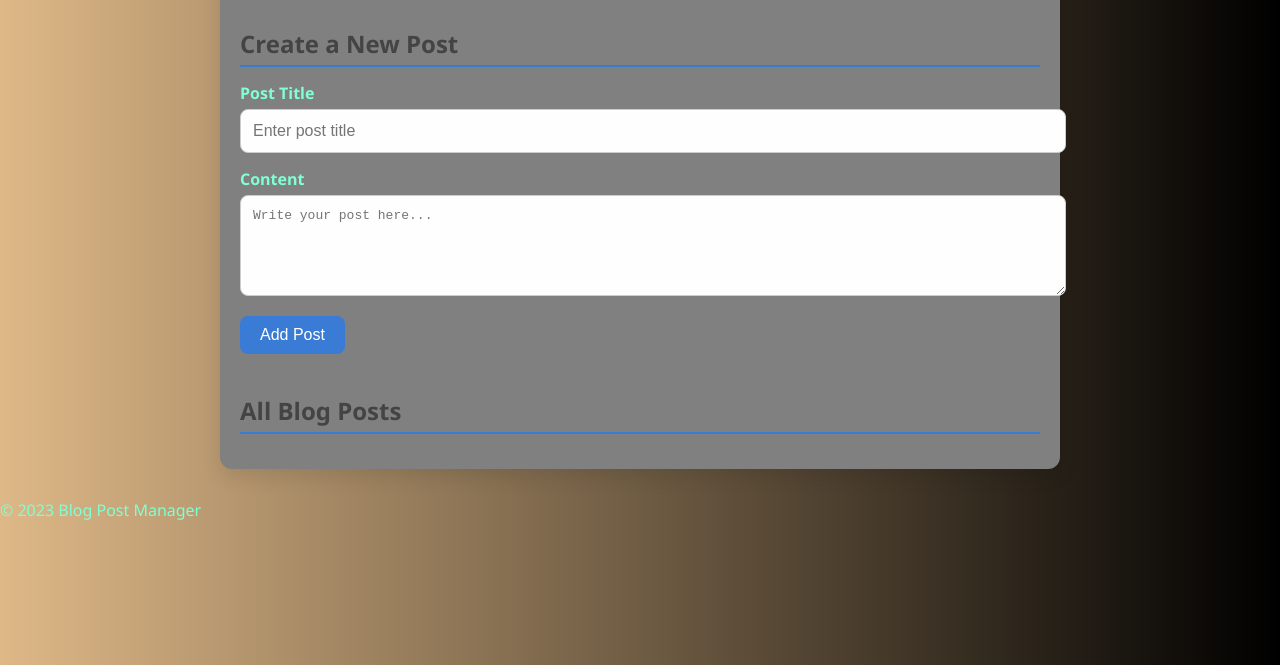
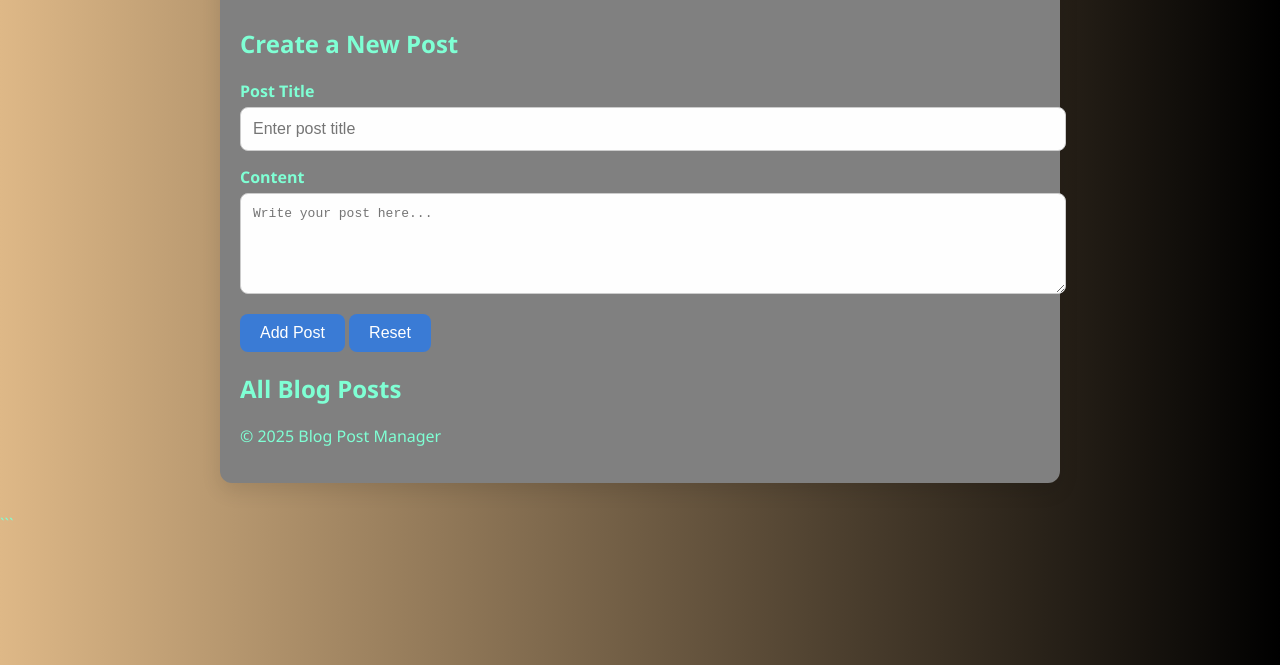
Before and after one commit to LyonHunchoNganga/blog-manager, a plain HTML site: page index.html in a window 1280 px wide. Shown: the part 135-800 px from the top of the page. Drawn offline with Linux system fonts and the light colour scheme.

````diff
--- a/index.html
+++ b/index.html
@@ -1,14 +1,4 @@
 <!DOCTYPE html>
-<html lang="en">
-<head>
-  <meta charset="UTF-8">
-  <meta name="viewport" content="width=device-width, initial-scale=1.0">
-  <title>Document</title>
-</head>
-<body>
-
-</body>
-</html>
 <html lang="en">
 
 <head>
@@ -24,31 +14,41 @@
       <h1>Blog Post Manager</h1>
     </header>
 
-    <section id="post-form-section">
-      <h2>Create a New Post</h2>
+    <main>
+      <section aria-labelledby="create-post-heading">
+        <h2 id="create-post-heading">Create a New Post</h2>
         <form id="post-form">
           <div class="form-group">
             <label for="title">Post Title</label>
-          <input type="text" id="title" placeholder="Enter post title" required />
+            <input type="text" id="title" name="title" placeholder="Enter post title" required />
           </div>
+
           <div class="form-group">
             <label for="content">Content</label>
-          <textarea id="content" rows="5" placeholder="Write your post here..." required></textarea>
+            <textarea id="content" name="content" rows="5" placeholder="Write your post here..." required></textarea>
           </div>
+
+          <div class="form-actions">
             <button type="submit">Add Post</button>
+            <button type="reset">Reset</button>
+
+          </div>
         </form>
       </section>
 
-    <section id="posts-section">
-      <h2>All Blog Posts</h2>
-      <div id="posts-list"></div>
+      <section aria-labelledby="all-posts-heading">
+        <h2 id="all-posts-heading">All Blog Posts</h2>
+        <div id="posts-list" role="list"></div>
       </section>
+    </main>
+
+    <footer>
+      <p>&copy; 2025 Blog Post Manager</p>
+    </footer>
   </div>
-  <footer>
-    <p>&copy; 2023 Blog Post Manager</p>
-  </footer>
 
   <script src="index.js"></script>
 </body>
 
 </html>
+```
````
Lines whose indentation alone changed are shown as unchanged.
